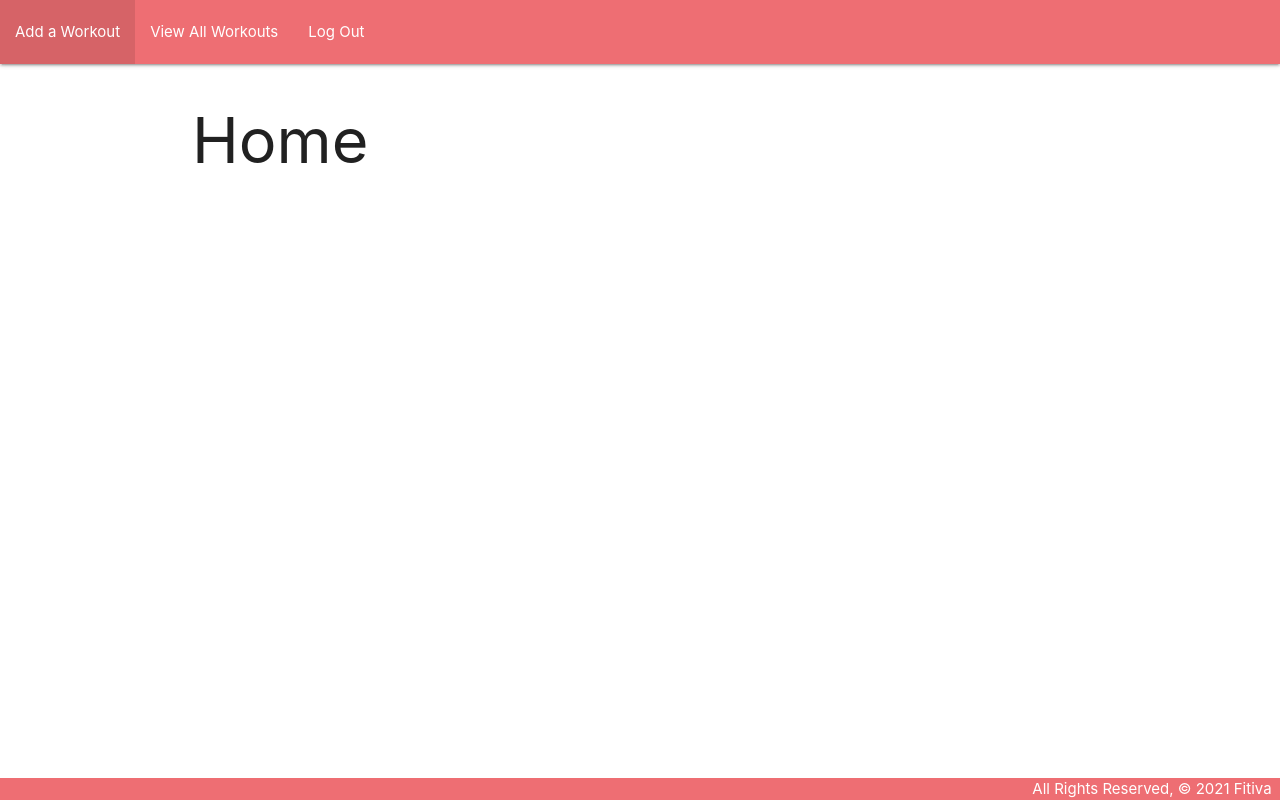
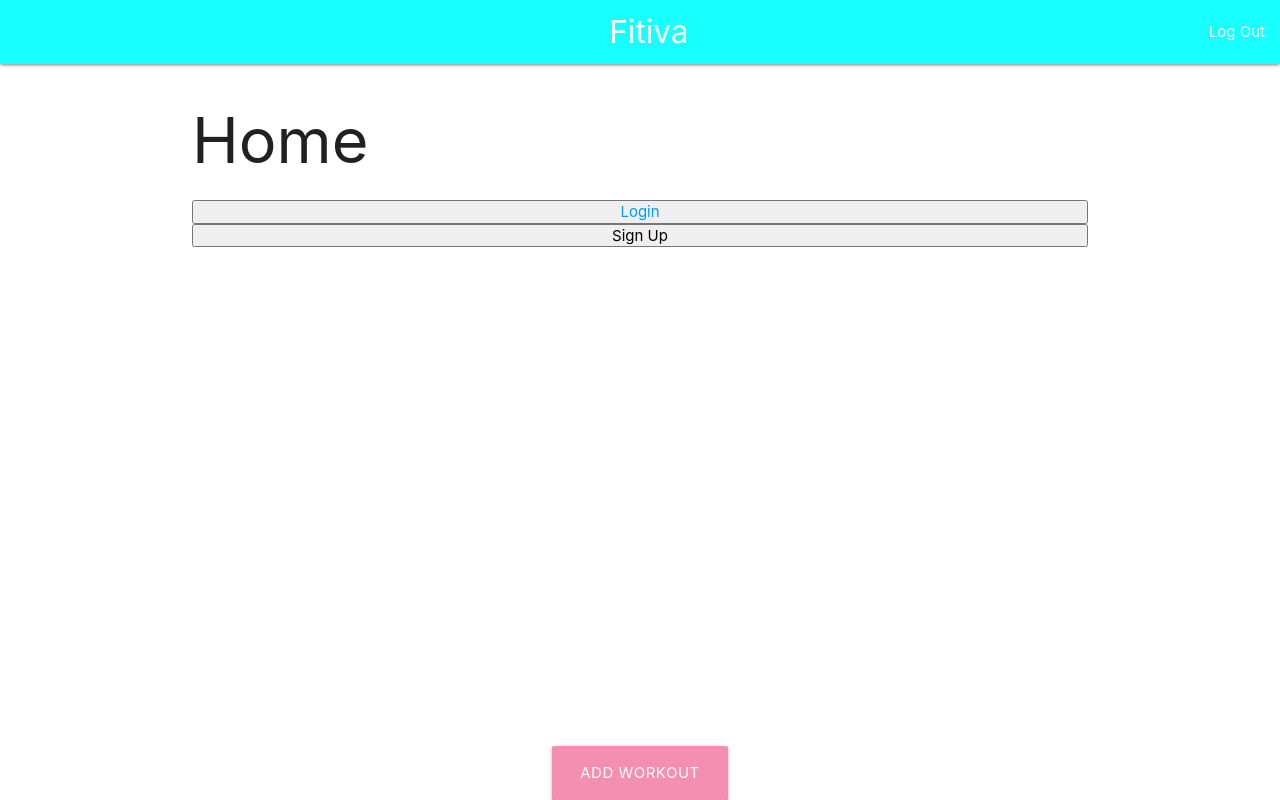
Before and after one commit to mikeolsonn/fitiva, a Django app: page / in a window 1280 px wide. Run offline with Django 3.2, Linux system fonts and the light colour scheme; the visitor is signed in with stand-in values (Sample User, id 1).

Commit message:
adjusts base and home styling

```diff
--- a/main_app/static/css/style.css
+++ b/main_app/static/css/style.css
@@ -13,6 +13,20 @@ footer.page-footer {
     text-align: right;
   }
 
+ul.create {
+  list-style-type: none;
+}
+
+a.btn-floating {
+  position: fixed;
+}
+
+div.home {
+  display: flex;
+  flex-direction: column;
+}
+
+
 
 
 /* header.navbar-fixed {
--- a/main_app/templates/base.html
+++ b/main_app/templates/base.html
@@ -13,12 +13,13 @@
 </head>
 <body>
     <header class="navbar-fixed">
-        <nav>
+        <nav class="cyan accent-2">
             <div class="nav-wrapper">
                 <ul>
+                    <li><a href="{% url 'index' %}" class="center brand-logo">&nbsp;&nbsp;Fitiva</a></li>
+                </ul>
+                <ul class="right">
                     {% if user.is_authenticated %}
-                    <li><a href="{% url 'create' %}">Add a Workout</a></li>
-                    <li><a href="{% url 'index' %}">View All Workouts</a></li>
                     <li><a href="{% url 'logout' %}">Log Out</a></li>
                   {% else %}
                     <li><a href="{% url 'login' %}">Log In</a></li>
@@ -32,8 +33,18 @@
         {% block content %}
         {% endblock %}
     </main>
-  	<footer class="page-footer">
-       <div class="right">All Rights Reserved, &copy; 2021 Fitiva &nbsp;</div>
+
+    {% if user.is_authenticated %}
+    <footer class="center">
+        <a href="{% url 'create' %}" class="waves-effect waves-light btn-large pink lighten-3">Add Workout</a>
+
+
+
+    </footer>
+    {% else %}
+  	<footer class="page-footer cyan accent-2">
+       <div class="center">All Rights Reserved, &copy; 2021 Fitiva &nbsp;</div>
+       {% endif %}
     </footer>
 
 </body>
--- a/main_app/templates/home.html
+++ b/main_app/templates/home.html
@@ -2,6 +2,9 @@
 {% block content %}
 
 <h1>Home</h1>
-
+<div class="home">
+<button><a href="{% url 'login' %}">Login</a></button>
+<button>Sign Up</button>
+</div>
 
 {% endblock %}
```
